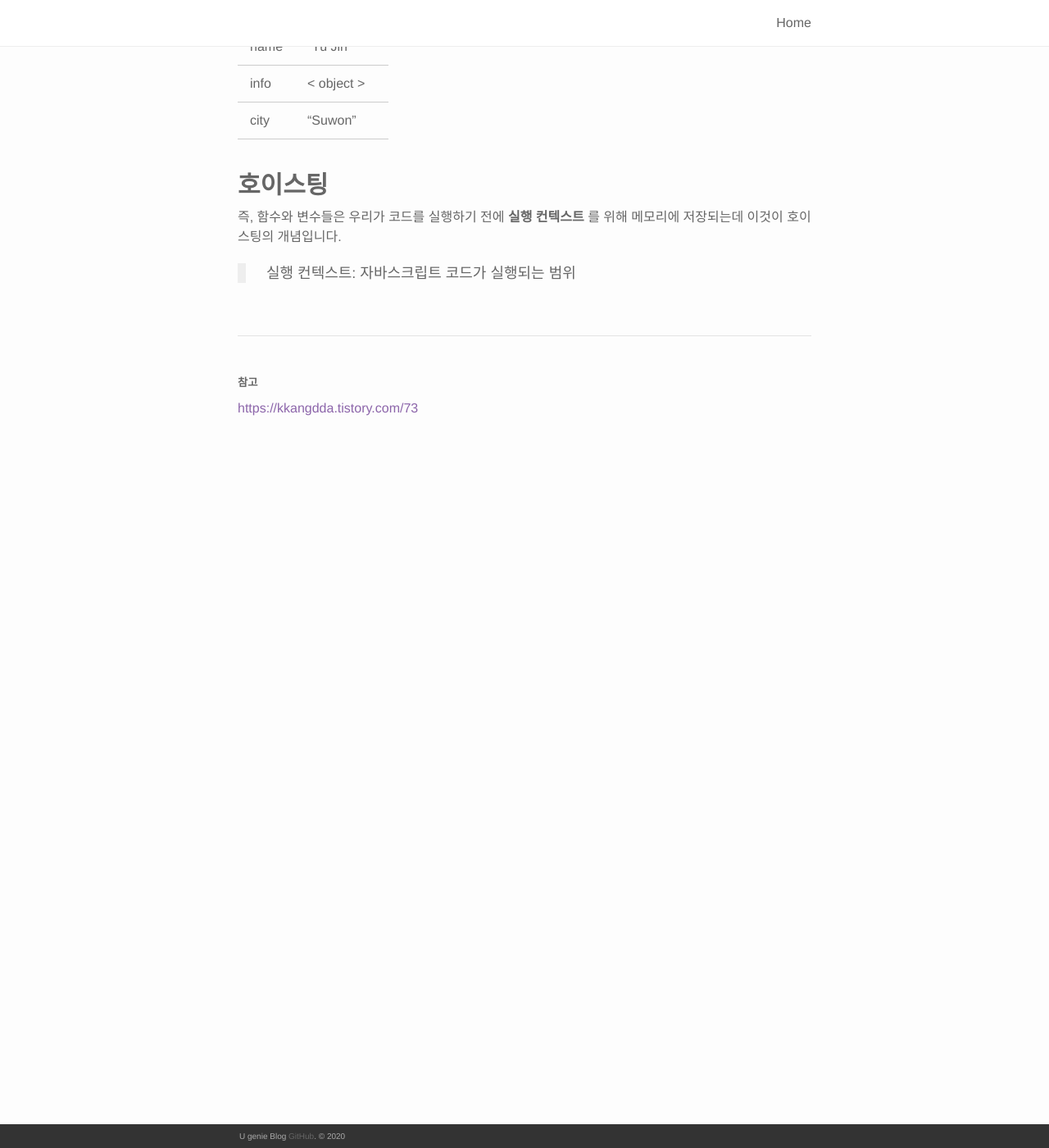
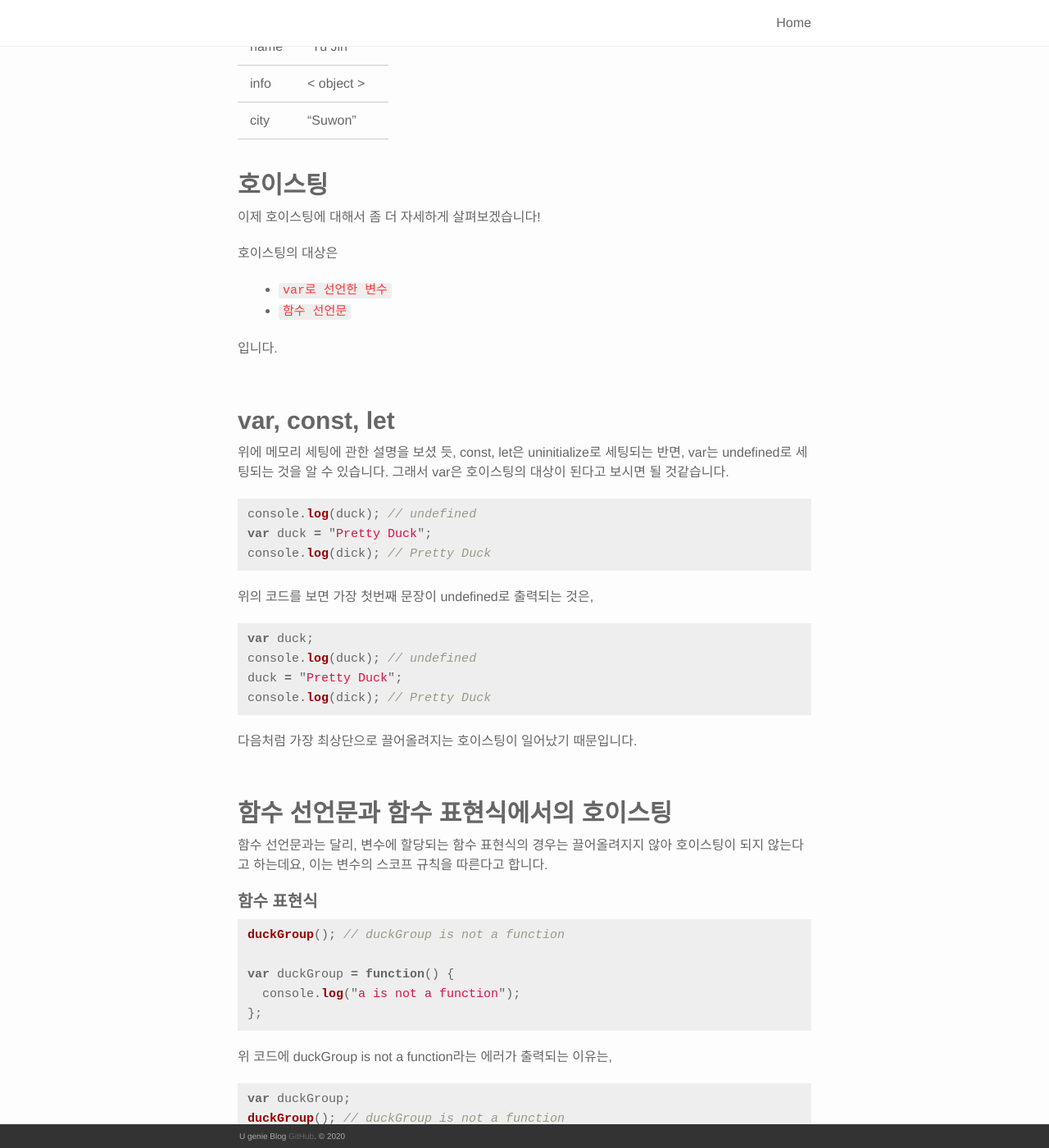
Before and after one commit to HyunYuJin/HyunYuJin.github.io, a Jekyll site: the page built from _posts/2021-04-18-hoisting.markdown, in a window 1280 px wide and 1400 px high, scrolled down 2266 px. Shown: the whole window at 82% size. Built offline with Jekyll 4.4.1, drawn with Linux system fonts in a browser that asks for light colours; nearby versions of some CDN libraries; some of the changed text lies outside the part shown.

Commit message:
Add Content about Hoisting

````diff
--- a/_posts/2021-04-18-hoisting.markdown
+++ b/_posts/2021-04-18-hoisting.markdown
@@ -6,7 +6,7 @@ description: undefined와 uninitialized
 ---
 
 > 💡 자바스크립트를 사용하면서 어떤 변수는 undefined를 뿜어내고, 어떤 경우에는 Uncaught ReferenceError: Cannot access ~ before initialized 라는 오류를 내뿜는 것을 볼 수 있었습니다.
-왜 그런지에 대해서 공부해보며 호이스팅이 무엇인지 살펴보겠습니다!
+**선언은 되어 있지만 값이 할당되지 않은 경우, 오류가 나지 않고 값을 끌어올린다는 개념**의 호이스팅. 공부해보며 좀 더 자세하게 살펴보겠습니다!
 
 <br />
 
@@ -17,8 +17,10 @@ description: undefined와 uninitialized
 함수가 저장되는 방식과 변수가 저장되는 방식은 조금 차이가 있습니다.
 
 <br />
+
 #### 함수
 함수의 경우에는 전체 함수에 대한 참조와 함께 저장이 됩니다.
+
 ```javascript
 function sum (x, y) {
   return x + y;
@@ -30,6 +32,7 @@ function sum (x, y) {
 | sum  | < function > |
 
 <br />
+
 #### 변수
 자, 우리 자바스크립트에서는 변수를 선언하는 방식이 대표적으로 3가지가 있다는 것을 알고 있습니다!
 <code style="color: #FF3636;">var</code>와 ES6에서 추가된 <code style="color: #FF3636;">const</code>, <code style="color: #FF3636;">let</code> 이렇게 3가지가 있죠?
@@ -63,10 +66,12 @@ var city = "Suwon";
 ☞ 이는 변수들의 실제적인 선언 전의 zone이라고 해서 <code style="background-color: #79c3e5; color: #555;">temporal dead zone</code>이라고도 부릅니다.
 
 <br />
+
 #### 함수
 함수의 경우는 전체 함수 코드에 대한 참조와 함께 저장되었기 때문에 함수를 생성하기 전에도 호출이 가능니다.
 
 <br />
+
 #### 변수
 그렇다면 변수는?
 우선, <code style="color: #FF3636;">var</code>의 경우는 변수가 선언되기 전부터 참조를 하게되면 undefined를 return할 것입니다.
@@ -89,14 +94,93 @@ var city = "Suwon";
 <br />
 
 ### 호이스팅
-즉, 함수와 변수들은 우리가 코드를 실행하기 전에 **실행 컨텍스트** 를 위해 메모리에 저장되는데 이것이 호이스팅의 개념입니다.
+이제 호이스팅에 대해서 좀 더 자세하게 살펴보겠습니다!
 
-> 실행 컨텍스트: 자바스크립트 코드가 실행되는 범위
+호이스팅의 대상은
+<ul>
+  <li><code style="color: #FF3636;">var로 선언한 변수</code></li>
+  <li><code style="color: #FF3636;">함수 선언문</code></li>
+</ul>
+입니다.
 
+<br />
+
+### var, const, let
+위에 메모리 세팅에 관한 설명을 보셨 듯, const, let은 uninitialize로 세팅되는 반면, var는 undefined로 세팅되는 것을 알 수 있습니다. 그래서 var은 호이스팅의 대상이 된다고 보시면 될 것같습니다.
+
+```javascript
+console.log(duck); // undefined
+var duck = "Pretty Duck";
+console.log(dick); // Pretty Duck
+```
+위의 코드를 보면 가장 첫번째 문장이 undefined로 출력되는 것은,
+
+```javascript
+var duck;
+console.log(duck); // undefined
+duck = "Pretty Duck";
+console.log(dick); // Pretty Duck
+```
+다음처럼 가장 최상단으로 끌어올려지는 호이스팅이 일어났기 때문입니다.
+
+<br />
+
+### 함수 선언문과 함수 표현식에서의 호이스팅
+함수 선언문과는 달리, 변수에 할당되는 함수 표현식의 경우는 끌어올려지지 않아 호이스팅이 되지 않는다고 하는데요, 이는 변수의 스코프 규칙을 따른다고 합니다.
+
+#### 함수 표현식
+```javascript
+duckGroup(); // duckGroup is not a function
+
+var duckGroup = function() {
+  console.log("a is not a function");
+};
+```
+위 코드에 duckGroup is not a function라는 에러가 출력되는 이유는,
+
+```javascript
+var duckGroup;
+duckGroup(); // duckGroup is not a function
+
+duckGroup = function() {
+  console.log("a is not a function");
+};
+```
+다음처럼 duckGroup이라는 변수가 최상단으로 끌어올려져서 아직 함수인지를 모르는 상태에서 호출을 했기 때문입니다.
+
+<br />
+
+### 함수 선언식
+반면, 함수 선언식은 스코프 내 어떤 위치에서 함수를 선언하든지 호출을 할 수 있습니다.
+```javascript
+duckName();
+
+function duckName(){
+  console.log('pretty duck');
+}
+```
+
+```javascript
+function duckName(){
+  console.log('pretty duck');
+}
+
+duckName();
+```
+<br />
+
+#### 호이스팅을 왜 알아야하나요?
+
+사실상 코드의 가독성과 유지보수를 위해서는 호이스팅이 되도록이면 일어나지 않도록 하는 것이 좋습니다.
+그렇기 때문에 가능하면 변수나 함수를 가급적이면 상단부에 선언을 하고
+const, let을 사용하는 편이 좋다고하네요.
+
+> 그래도 우리는 var가 어떻게 동작하는지는 알아야하기 때문에 호이스팅의 개념이 중요하게 여겨지는 것같습니다. 아직 ES6가 어디에서든지 사용 가능하지 않은 한계 때문인 것같네여ㅠㅠ
 
 
 <br />
 <hr />
 <br />
+
 ##### 참고
 [https://kkangdda.tistory.com/73](https://kkangdda.tistory.com/73)
````
